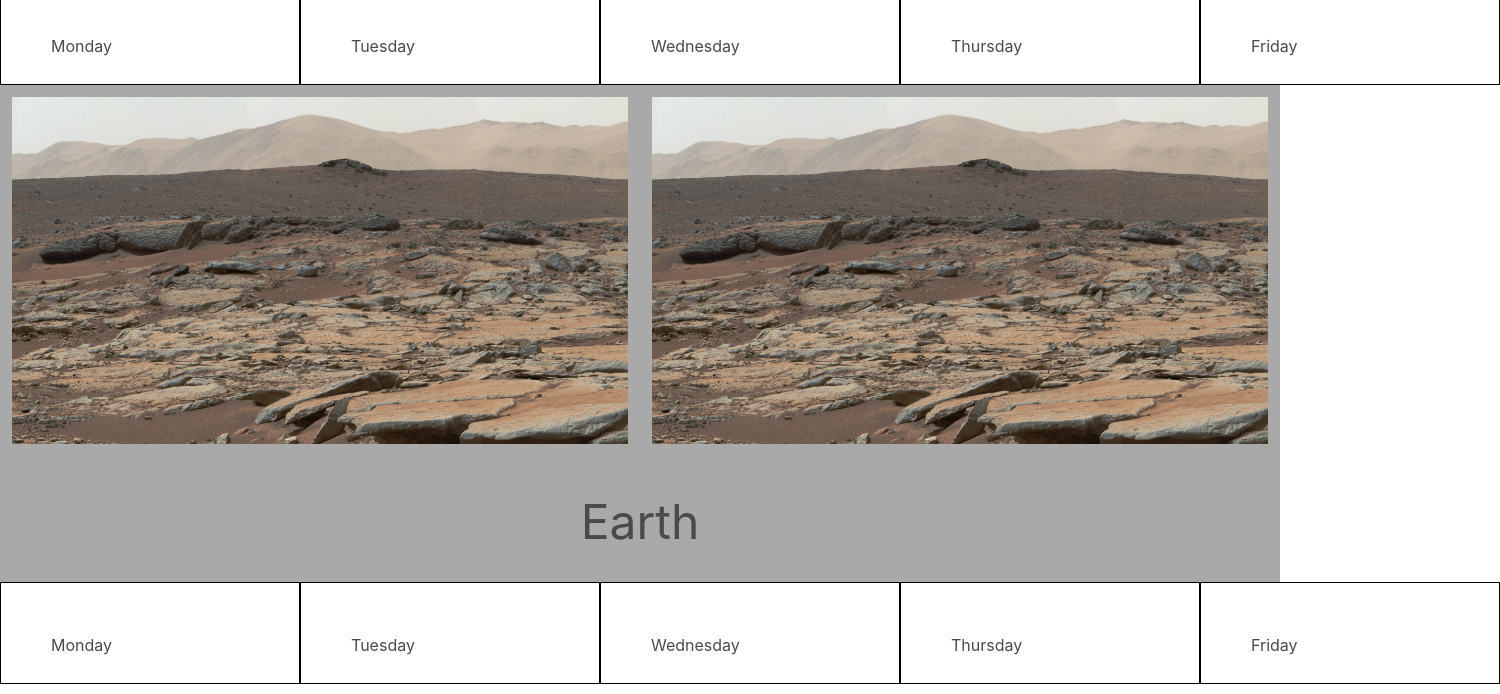
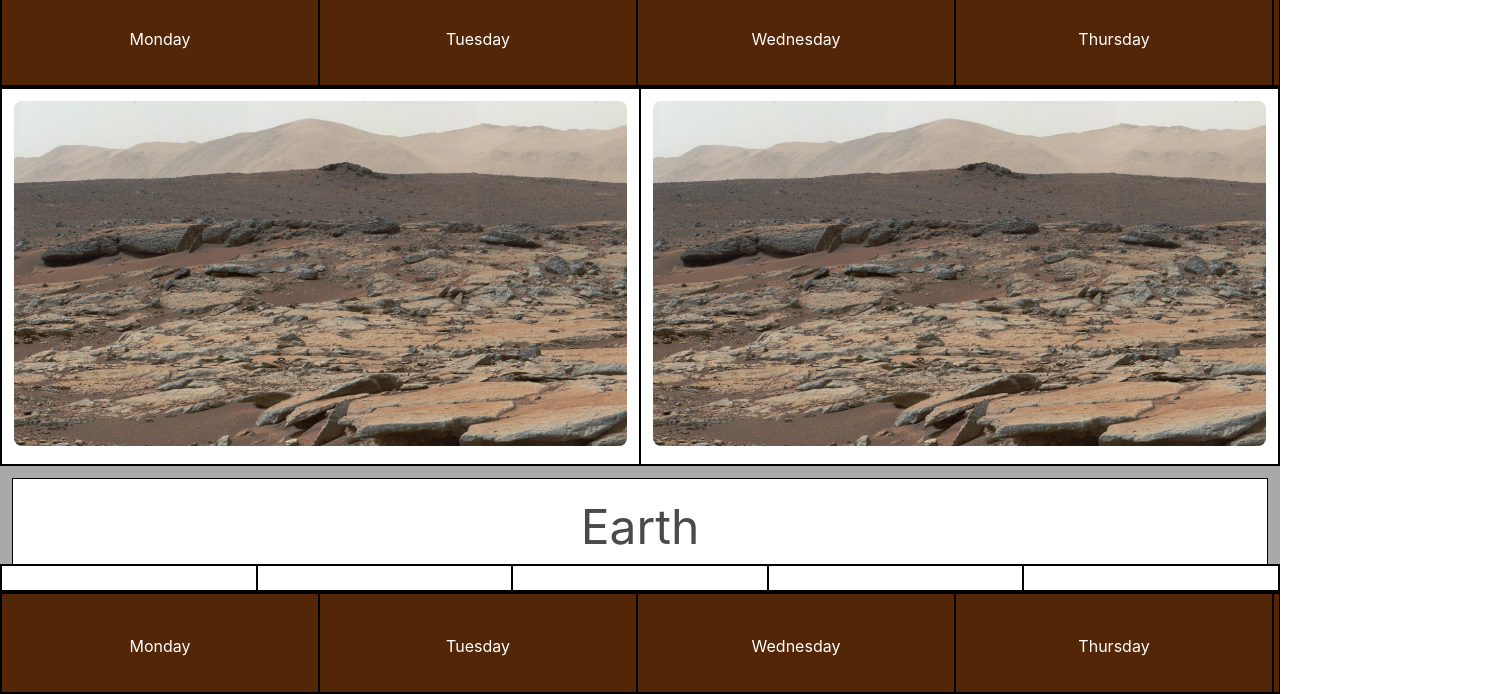
Before and after one commit to Mbogaert/group-project-one, a plain HTML site: page index.html in a window 1280 px wide. Shown: the part 279-973 px from the top of the page, 1500 px wide, since content can reach past the window. Drawn offline with nearby package versions, Linux system fonts and the light colour scheme.

Commit message:
more css

```diff
--- a/assets/css/style.css
+++ b/assets/css/style.css
@@ -6,15 +6,18 @@ body {
     color: white;
     font-size: 4rem;
     padding: 35px;
+    border: none;
 }
 
 #forecast-card {
-    background-color: white;
-    width: 300px;
+    background-color: rgb(82, 38, 7);
+    width: 318px;
     height: 100px;
-    padding: 50px;
-    border: 1px solid black;
-    box-sizing: border-box;
+    padding: 40px;
+    display: flex;
+    justify-content: center;
+    color: white;
+
 }
 
 h1 {
@@ -25,9 +28,25 @@ h1 {
     font-size: larger;
 }
 
+div {
+    background-color: white;
+    border: 1px solid black;
+    overflow: hidden;
+    box-sizing: border-box;
 
+
+}
 
 
 .vs {
     color: black;
 }
+
+img {
+    border-radius: 8px;
+    border: none;
+}
+
+p {
+    text-align: left;
+}
--- a/index.html
+++ b/index.html
@@ -12,25 +12,34 @@
 <body>
     <header class="header-bar">
         <div class="column is-full" id="navbar">
-        <h1>Martian Weather <p class="vs">VS</p>  Earthling Weather</h1>
+            <h1>Martian Weather <p class="vs">VS</p> Earthling Weather</h1>
         </div>
     </header>
 
-<section class="column" class="forecast-card"> <!-- Mars Weather-->
-    <div class="column"> <!--Header-->
+    <section class="column" class="forecast-card">
+        <!-- Mars Weather-->
+        <div class="column">
+            <!--Header-->
             <h1 class="is-size-1">Mars</h1>
         </div>
-   <div class="columns" >
+        <div class="columns">
             <!-- 5 Day Forecast Section-->
-        <div class="column is-one-fifth" id="forecast-card">Monday</div>
+            <div class="column is-one-fifth" id="forecast-card">
+                <p>Monday </p>
+            </div>
 
-        <div class="column is-one-fifth" id="forecast-card">Tuesday</div>
-
-        <div class="column is-one-fifth" id="forecast-card">Wednesday</div>
-
-        <div class="column is-one-fifth" id="forecast-card">Thursday</div>
-
-        <div class="column is-one-fifth" id="forecast-card">Friday</div>
+            <div class="column is-one-fifth" id="forecast-card">
+                <p>Tuesday </p>
+            </div>
+            <div class="column is-one-fifth" id="forecast-card">
+                <p>Wednesday </p>
+            </div>
+            <div class="column is-one-fifth" id="forecast-card">
+                <p>Thursday </p>
+            </div>
+            <div class="column is-one-fifth" id="forecast-card">
+                <p>Friday </p>
+            </div>
         </div>
         <div class="columns" id="photo" id="forecast-card">
             <div class="column is-half">
@@ -44,7 +53,8 @@
 
     <section class="column">
         <!-- Mars Weather-->
-    <div class="column"> <!--Header-->
+        <div class="column">
+            <!--Header-->
             <h1 class="is-size-1">Earth</h1>
         </div>
 
```
Lines whose indentation alone changed are shown as unchanged.
